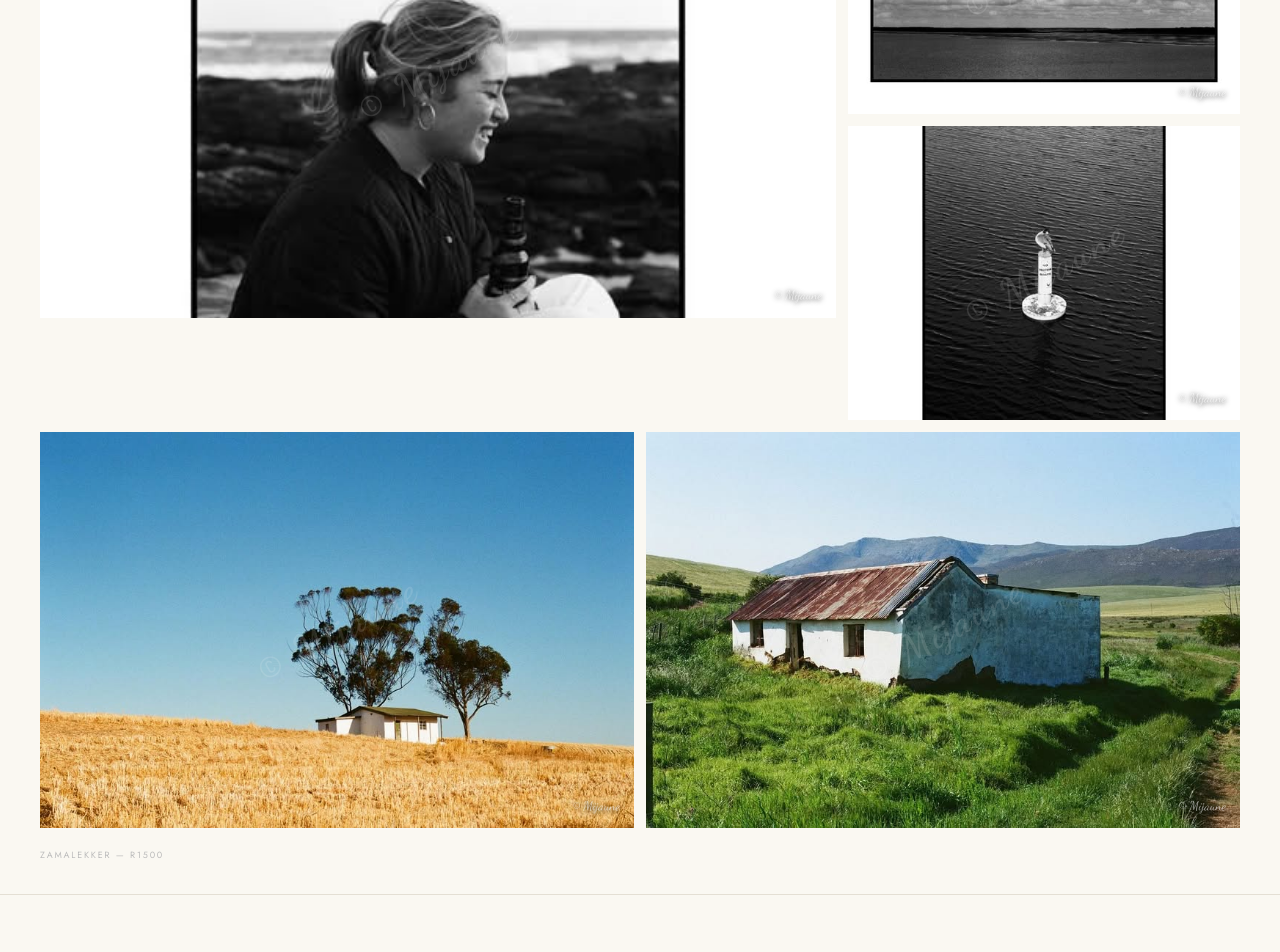
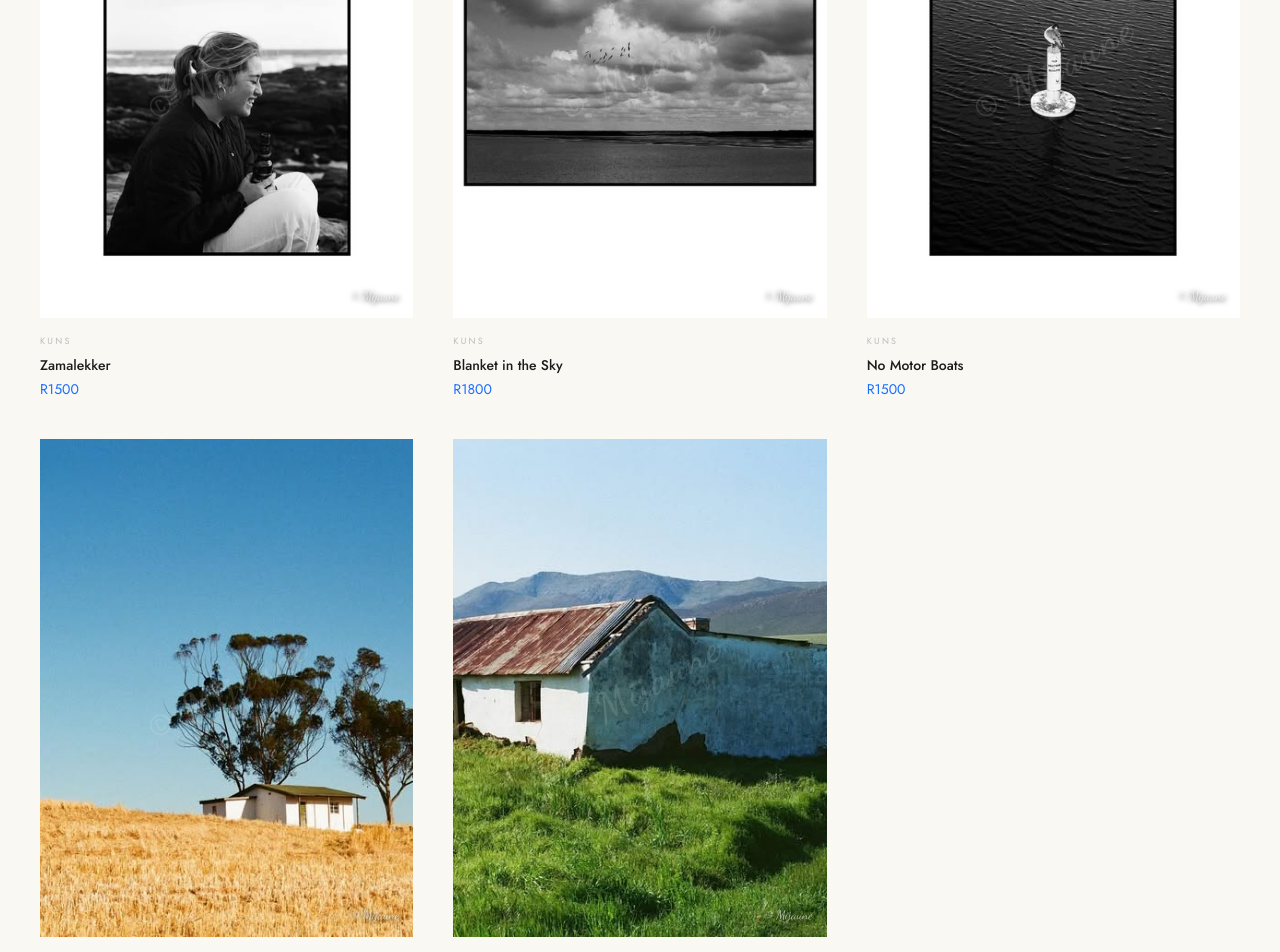
Before and after one commit to WorkspaceHermanus/mijaune-shop, a Next.js app: page / in a window 1280 px wide. Shown: the part 1160-2112 px from the top of the page. Built offline with nearby package versions, Linux system fonts and the light colour scheme.

Commit message:
Art grid: consistent portrait cover cards matching books style

```diff
--- a/app/art/page.tsx
+++ b/app/art/page.tsx
@@ -21,27 +21,24 @@
         </p>
       </div>
 
-      <div className="px-5 md:px-10 py-8 md:py-12">
-        <div className="grid grid-cols-2 md:grid-cols-3 gap-2 md:gap-3">
+      <div className="px-5 md:px-10 py-10 md:py-16">
+        <div className="grid grid-cols-2 md:grid-cols-3 gap-6 md:gap-10">
           {art.map((p, i) => (
-            <Link key={p.id} href={`/product/${p.slug}`}
-              className={`group block ${i === 0 ? "col-span-2 md:col-span-2" : ""}`}>
-              <div className={`img-wrap watermarked relative block mb-3
-                ${i === 0 ? "aspect-[16/10] md:aspect-[16/9]" : "aspect-square"}`}>
+            <Link key={p.id} href={`/product/${p.slug}`} className="group">
+              <div className="img-wrap watermarked relative aspect-[3/4] mb-4">
                 <Image
                   src={p.image}
                   alt={p.name}
                   fill
                   className="object-cover"
-                  sizes={i === 0
-                    ? "(max-width: 768px) 100vw, 66vw"
-                    : "(max-width: 768px) 50vw, 33vw"}
+                  sizes="(max-width: 768px) 50vw, 33vw"
                   quality={90}
-                  priority={i < 2}
+                  priority={i < 3}
                 />
               </div>
-              <p className="text-[10px] font-medium" style={{ color: "#1c1c1c" }}>{p.name}</p>
-              <p className="text-[10px] mt-0.5" style={{ color: "#1a6fff" }}>R{p.price}</p>
+              <p className="text-[9px] tracking-[0.25em] uppercase mb-2" style={{ color: "#bbb" }}>Kuns</p>
+              <p className="text-sm font-medium mb-1" style={{ color: "#1c1c1c" }}>{p.name}</p>
+              <p className="text-sm" style={{ color: "#1a6fff" }}>R{p.price}</p>
             </Link>
           ))}
         </div>
--- a/app/page.tsx
+++ b/app/page.tsx
@@ -70,56 +70,20 @@
           </Link>
         </div>
 
-        {/* 2+1 editorial layout on desktop, 2-col on mobile */}
-        <div className="grid grid-cols-2 md:grid-cols-12 gap-2 md:gap-3">
-
-          {/* Large feature — col 1-8 */}
-          <Link href={`/product/${art[0].slug}`}
-            className="col-span-2 md:col-span-8 img-wrap watermarked relative block"
-            style={{ aspectRatio: "16/10" }}>
-            <Image src={art[0].image} alt={art[0].name} fill
-              className="object-cover" sizes="(max-width: 768px) 100vw, 67vw" quality={90} priority />
-          </Link>
-
-          {/* Right column — col 9-12, two stacked */}
-          <div className="hidden md:flex md:col-span-4 flex-col gap-3">
-            {art.slice(1, 3).map(p => (
-              <Link key={p.id} href={`/product/${p.slug}`}
-                className="img-wrap watermarked relative block flex-1"
-                style={{ minHeight: 0 }}>
-                <div className="relative" style={{ aspectRatio: "4/3" }}>
-                  <Image src={p.image} alt={p.name} fill
-                    className="object-cover" sizes="33vw" quality={88} />
-                </div>
-              </Link>
-            ))}
-          </div>
-
-          {/* Items 2-3 on mobile (hidden on desktop in right col above, show as normal grid items) */}
-          {art.slice(1, 3).map(p => (
-            <Link key={p.id + "-m"} href={`/product/${p.slug}`}
-              className="md:hidden img-wrap watermarked relative block aspect-square">
-              <Image src={p.image} alt={p.name} fill
-                className="object-cover" sizes="50vw" quality={85} />
+        <div className="grid grid-cols-2 md:grid-cols-3 gap-6 md:gap-10">
+          {art.map(p => (
+            <Link key={p.id} href={`/product/${p.slug}`} className="group">
+              <div className="img-wrap watermarked relative aspect-[3/4] mb-4">
+                <Image src={p.image} alt={p.name} fill
+                  className="object-cover"
+                  sizes="(max-width: 768px) 50vw, 33vw"
+                  quality={90} />
+              </div>
+              <p className="text-[9px] tracking-[0.25em] uppercase mb-2" style={{ color: "#bbb" }}>Kuns</p>
+              <p className="text-sm font-medium mb-1" style={{ color: "#1c1c1c" }}>{p.name}</p>
+              <p className="text-sm" style={{ color: "#1a6fff" }}>R{p.price}</p>
             </Link>
           ))}
-
-          {/* Bottom row — 3 across on desktop, 2-col on mobile */}
-          {art.slice(3, 5).map(p => (
-            <Link key={p.id} href={`/product/${p.slug}`}
-              className="col-span-1 md:col-span-6 img-wrap watermarked relative block"
-              style={{ aspectRatio: "3/2" }}>
-              <Image src={p.image} alt={p.name} fill
-                className="object-cover" sizes="(max-width: 768px) 50vw, 50vw" quality={88} />
-            </Link>
-          ))}
-        </div>
-
-        {/* Captions below grid */}
-        <div className="mt-5 flex flex-col gap-1">
-          <p className="text-[9px] tracking-[0.2em] uppercase" style={{ color: "#bbb" }}>
-            {art[0].name} — R{art[0].price}
-          </p>
         </div>
       </section>
 
```
